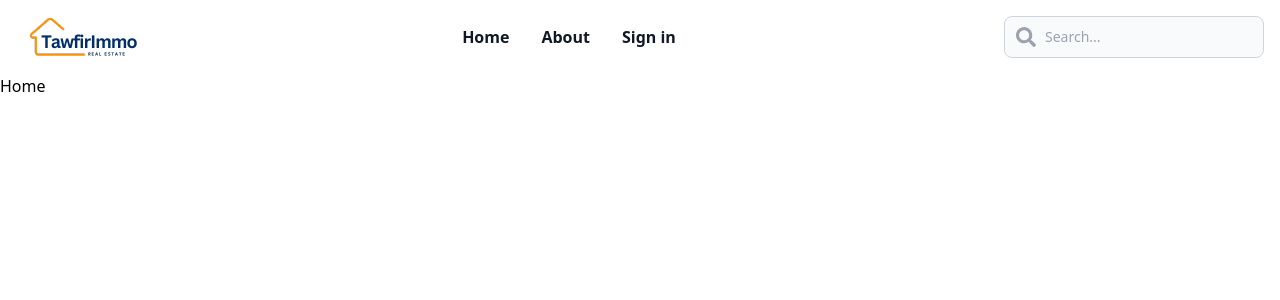
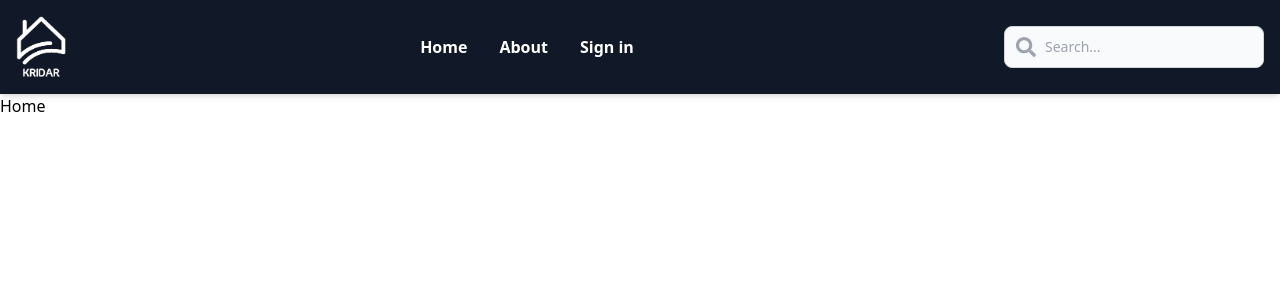
Before and after one commit to BMBachir/Mern-real-estate-website, a React (Vite) app in the folder client/: page / in a window 1280 px wide. Shown: the top 300 px of the page. Built offline with nearby package versions, Linux system fonts and the light colour scheme; no server answers.

Commit message:
make a color changes and logo

```diff
--- a/client/src/components/Header.jsx
+++ b/client/src/components/Header.jsx
@@ -10,13 +10,13 @@ const Header = () => {
   };
 
   return (
-    <nav className="bg-white border-gray-200 ">
+    <nav className="bg-gray-900 shadow-md ">
       <div className="max-w-screen-xl flex flex-wrap items-center justify-between mx-auto p-4">
         <Link
           to="/"
           className="flex items-center space-x-3 rtl:space-x-reverse"
         >
-          <img src={logo} />
+          <img className="w-[50px] h-[62px] " src={logo} />
         </Link>
         <div className="md:hidden  ">
           <button
@@ -55,7 +55,7 @@ const Header = () => {
               <Link
                 to="/"
                 onClick={toggleMenu}
-                className="block py-2 px-3 text-gray-900 rounded hover:bg-gray-100 md:hover:bg-transparent md:hover:text-blue-700 md:p-0"
+                className="block py-2 px-3 text-white rounded hover:bg-gray-100 md:hover:bg-transparent md:hover:text-blue-700 md:p-0"
               >
                 Home
               </Link>
@@ -64,7 +64,7 @@ const Header = () => {
               <Link
                 to="/about"
                 onClick={toggleMenu}
-                className="block py-2 px-3 text-gray-900 rounded hover:bg-gray-100 md:hover:bg-transparent md:hover:text-blue-700 md:p-0"
+                className="block py-2 px-3 text-white rounded hover:bg-gray-100 md:hover:bg-transparent md:hover:text-blue-700 md:p-0"
               >
                 About
               </Link>
@@ -73,7 +73,7 @@ const Header = () => {
               <Link
                 to="/sing-in"
                 onClick={toggleMenu}
-                className="block py-2 px-3 text-gray-900 rounded hover:bg-gray-100 md:hover:bg-transparent md:hover:text-blue-700 md:p-0   "
+                className="block py-2 px-3 text-white rounded hover:bg-gray-100 md:hover:bg-transparent md:hover:text-blue-700 md:p-0   "
               >
                 Sign in
               </Link>
```
Also changed, not shown: client/src/images/logo.png.
